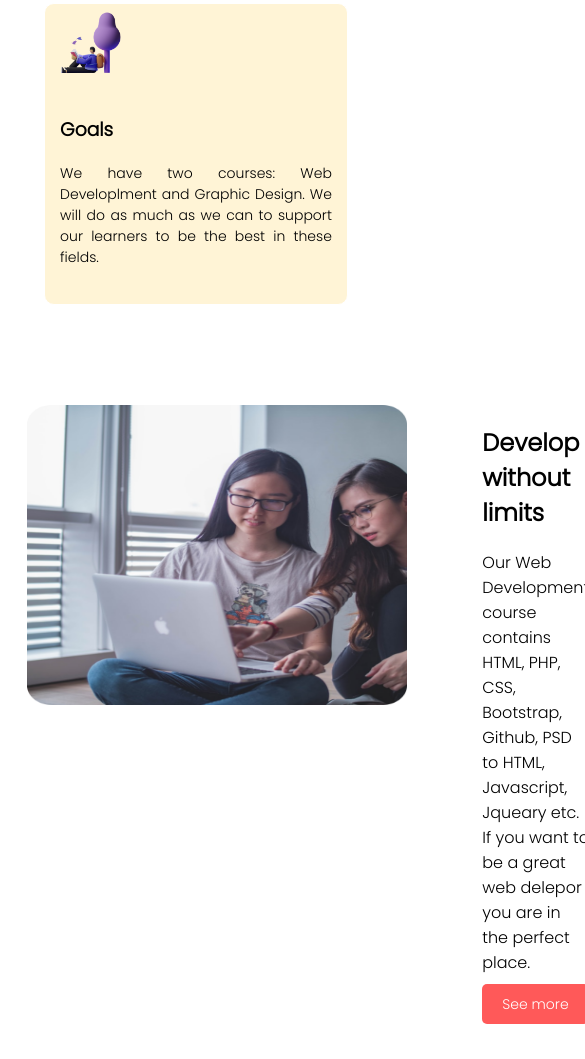
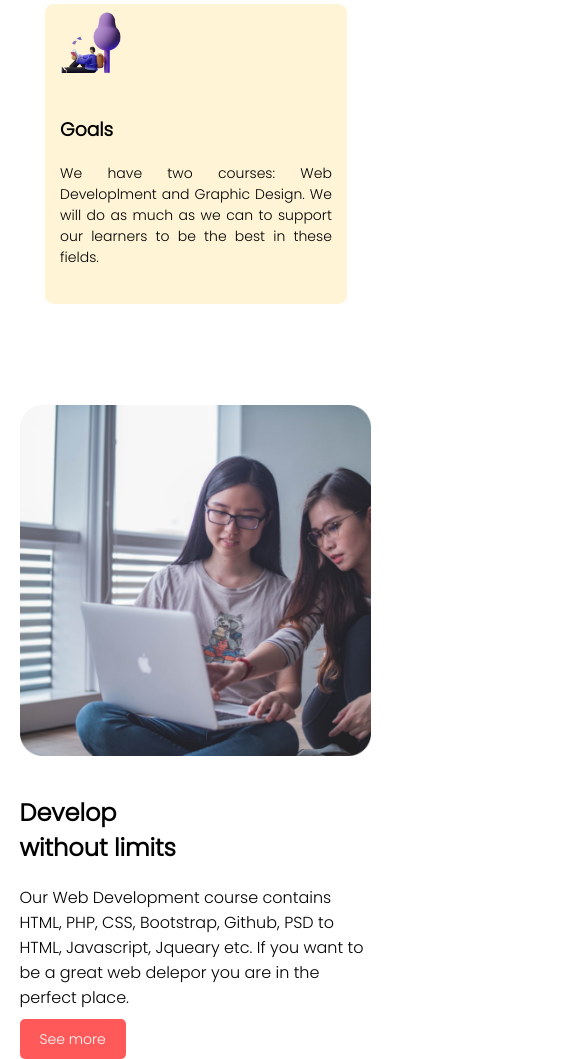
Before and after one commit to faridulhaque/as1new, a plain HTML site: page index.html in a window 390 px wide. Shown: the part 1414-2473 px from the top of the page, 585 px wide, since content can reach past the window. Before the commit the page ends 2438 px from the top, so only its background shows below. Drawn offline with Linux system fonts and the light colour scheme.

Commit message:
third commit

```diff
--- a/style.css
+++ b/style.css
@@ -159,7 +159,28 @@ body{
         margin-left: 5%;
         margin-right: 5%;
     }
+
     /* section 3 responsive started */
-
+    .sec_3{
+        width: 90%;
+        margin-left: 5%;
+        margin-right: 5%;
+    }
+    .div_in_sec3{
+        display: grid;
+        grid-template-columns: repeat(1, 1fr);
+        grid-row-gap: 12px;
+    }
+    .div_img_3{
+        width: 100%;
+    }
+    .div_text_3{
+        width: 100%;
+        margin-left: 0;
+    }
+    .two_f{
+        width: 100%;
+        height: auto;
+    }
 
 }
```
